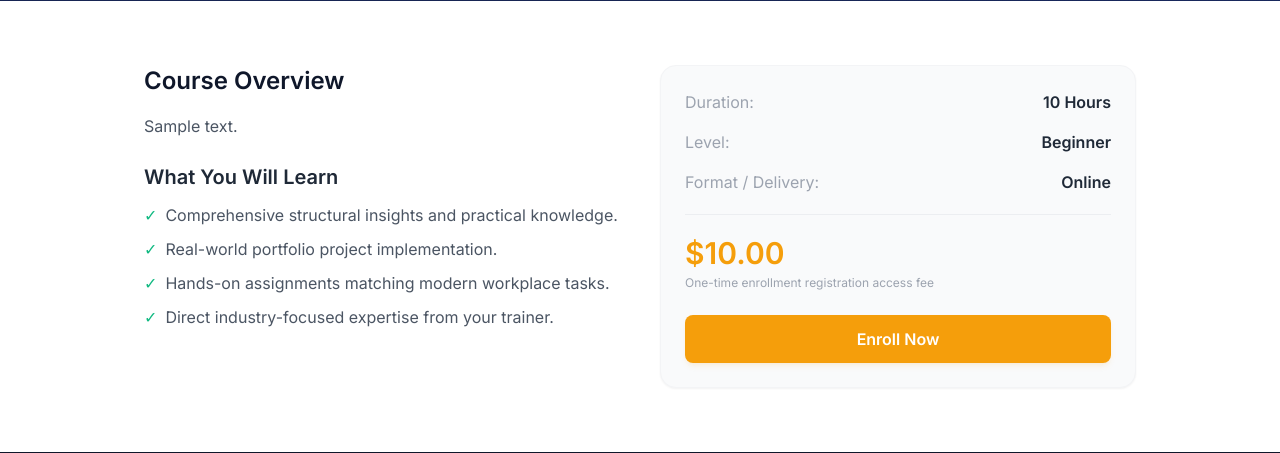
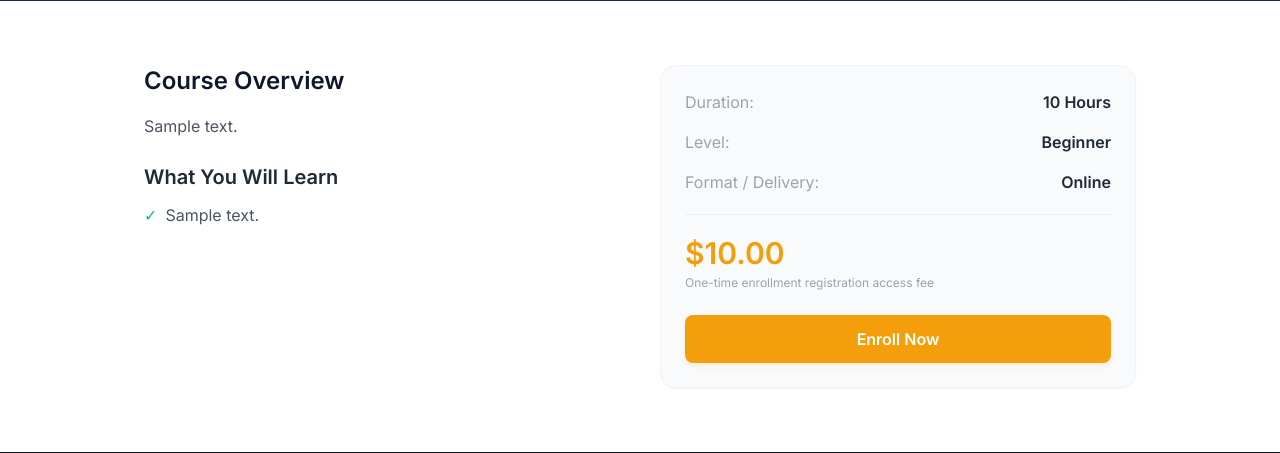
Before and after one commit to mqudah78/Courses-platform, a Django app: a page that uses courses/templates/courses/course_detail.html in a window 1280 px wide. Shown: the part 326-779 px from the top of the page. Run offline with Django 5.2, Linux system fonts and the light colour scheme; tables that the repository leaves empty hold one stand-in row (values such as "Sample post"); parts of the project's set-up code (start-up, migrations or seed data) failed here and were passed over; some libraries are stand-ins or nearby versions.

Commit message:
update page deatail to show outcomes dynamic

```diff
--- a/courses/templates/courses/course_detail.html
+++ b/courses/templates/courses/course_detail.html
@@ -29,20 +29,17 @@
                 {{ course.description }}
             </p>
 
-            <h3 class="text-xl font-semibold mb-3 text-gray-800">What You Will Learn</h3>
+           <h3 class="text-xl font-semibold mb-3 text-gray-800">What You Will Learn</h3>
             <ul class="list-none text-gray-600 space-y-2.5">
-                <li class="flex items-start">
-                    <span class="text-emerald-500 mr-2">✓</span> Comprehensive structural insights and practical knowledge.
-                </li>
-                <li class="flex items-start">
-                    <span class="text-emerald-500 mr-2">✓</span> Real-world portfolio project implementation.
-                </li>
-                <li class="flex items-start">
-                    <span class="text-emerald-500 mr-2">✓</span> Hands-on assignments matching modern workplace tasks.
-                </li>
-                <li class="flex items-start">
-                    <span class="text-emerald-500 mr-2">✓</span> Direct industry-focused expertise from your trainer.
-                </li>
+                {% for outcome in course.learning_outcomes.all %}
+                    <li class="flex items-start">
+                        <span class="text-emerald-500 mr-2">✓</span> {{ outcome.text }}
+                    </li>
+                {% empty %}
+                    <li class="text-gray-400 italic">
+                        Learning outcomes for this course will be updated soon.
+                    </li>
+                {% endfor %}
             </ul>
         </div>
 
```
